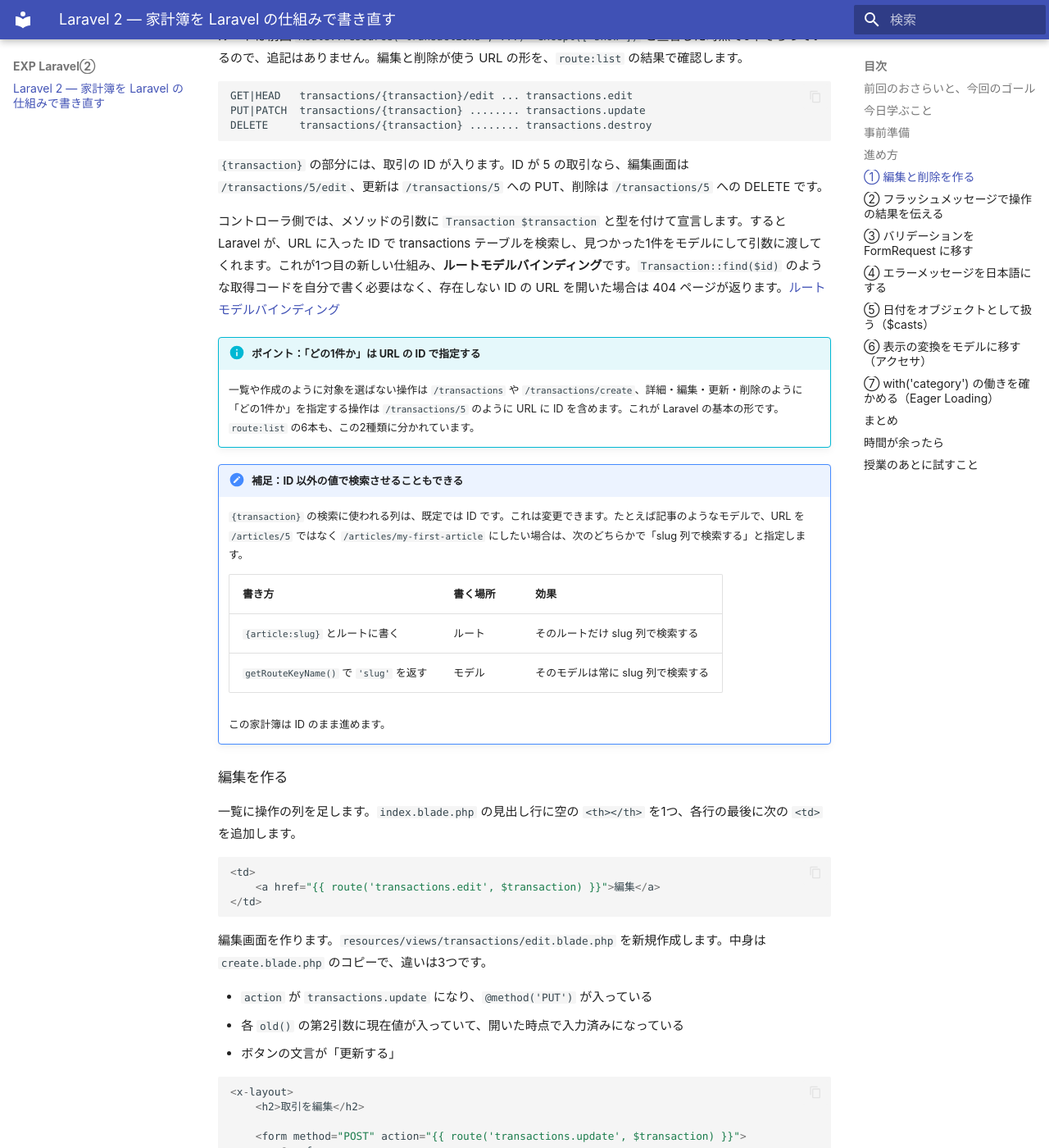
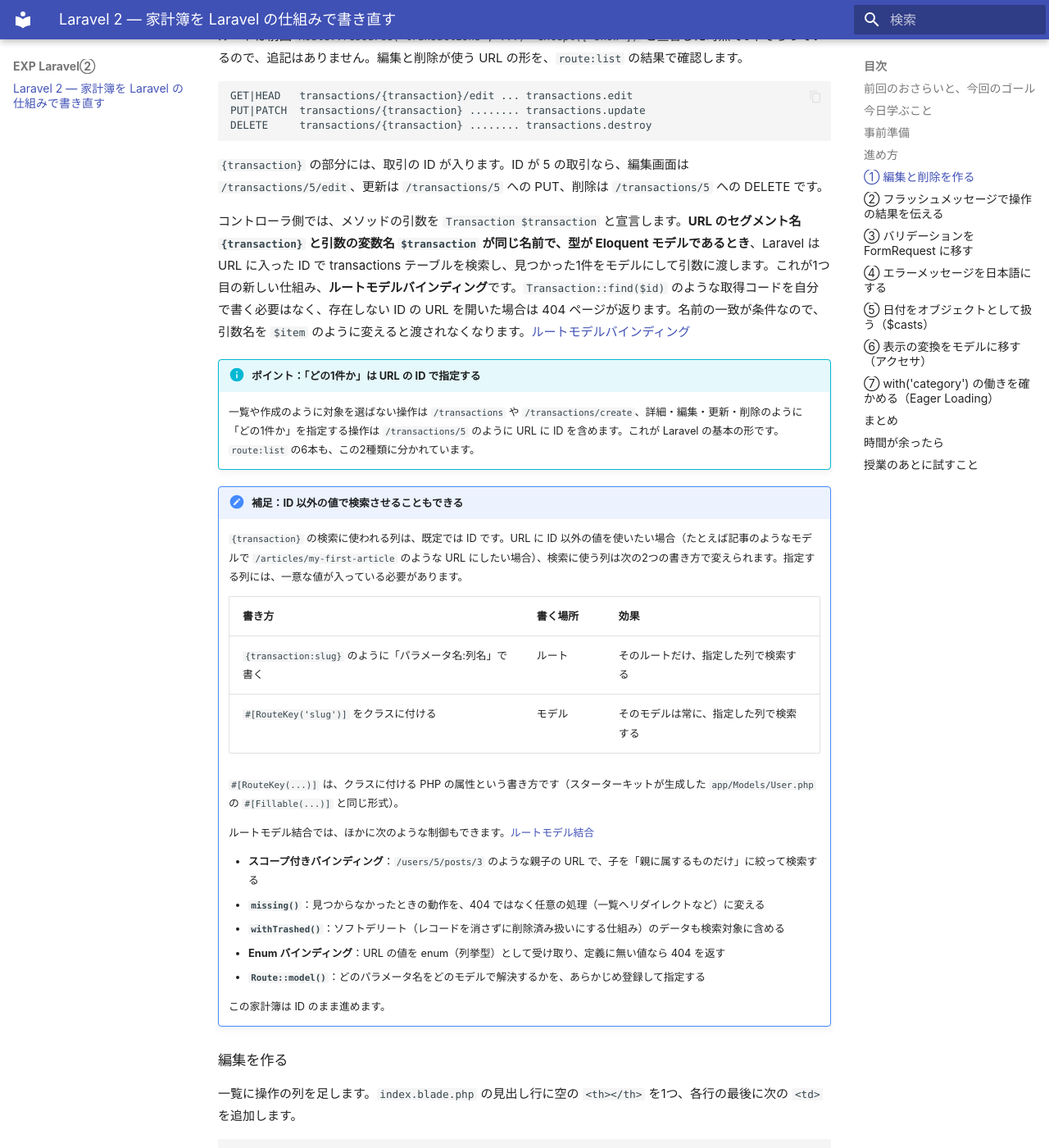
Before and after one commit to abekdwight/gslabo-lesson4, an MkDocs documentation site: the page built from docs/index.md, in a window 1280 px wide and 1400 px high, scrolled down 2199 px. Shown: the whole window at 82% size. Built offline with MkDocs 1.6.1 and Material for MkDocs 9.7.7, drawn with Linux system fonts in a browser that asks for light colours.

Commit message:
correct route model binding conditions and key customization for laravel 13

```diff
--- a/docs/index.md
+++ b/docs/index.md
@@ -94,7 +94,7 @@ DELETE     transactions/{transaction} ........ transactions.destroy
 
 `{transaction}` の部分には、取引の ID が入ります。ID が 5 の取引なら、編集画面は `/transactions/5/edit`、更新は `/transactions/5` への PUT、削除は `/transactions/5` への DELETE です。
 
-コントローラ側では、メソッドの引数に `Transaction $transaction` と型を付けて宣言します。すると Laravel が、URL に入った ID で transactions テーブルを検索し、見つかった1件をモデルにして引数に渡してくれます。これが1つ目の新しい仕組み、**ルートモデルバインディング**です。`Transaction::find($id)` のような取得コードを自分で書く必要はなく、存在しない ID の URL を開いた場合は 404 ページが返ります。[ルートモデルバインディング](https://readouble.com/laravel/13.x/ja/routing.html#route-model-binding)
+コントローラ側では、メソッドの引数を `Transaction $transaction` と宣言します。**URL のセグメント名 `{transaction}` と引数の変数名 `$transaction` が同じ名前で、型が Eloquent モデルであるとき**、Laravel は URL に入った ID で transactions テーブルを検索し、見つかった1件をモデルにして引数に渡します。これが1つ目の新しい仕組み、**ルートモデルバインディング**です。`Transaction::find($id)` のような取得コードを自分で書く必要はなく、存在しない ID の URL を開いた場合は 404 ページが返ります。名前の一致が条件なので、引数名を `$item` のように変えると渡されなくなります。[ルートモデルバインディング](https://readouble.com/laravel/13.x/ja/routing.html#route-model-binding)
 
 !!! info "ポイント：「どの1件か」は URL の ID で指定する"
 
@@ -102,12 +102,22 @@ DELETE     transactions/{transaction} ........ transactions.destroy
 
 !!! note "補足：ID 以外の値で検索させることもできる"
 
-    `{transaction}` の検索に使われる列は、既定では ID です。これは変更できます。たとえば記事のようなモデルで、URL を `/articles/5` ではなく `/articles/my-first-article` にしたい場合は、次のどちらかで「slug 列で検索する」と指定します。
+    `{transaction}` の検索に使われる列は、既定では ID です。URL に ID 以外の値を使いたい場合（たとえば記事のようなモデルで `/articles/my-first-article` のような URL にしたい場合）、検索に使う列は次の2つの書き方で変えられます。指定する列には、一意な値が入っている必要があります。
 
     | 書き方 | 書く場所 | 効果 |
     | --- | --- | --- |
-    | `{article:slug}` とルートに書く | ルート | そのルートだけ slug 列で検索する |
-    | `getRouteKeyName()` で `'slug'` を返す | モデル | そのモデルは常に slug 列で検索する |
+    | `{transaction:slug}` のように「パラメータ名:列名」で書く | ルート | そのルートだけ、指定した列で検索する |
+    | `#[RouteKey('slug')]` をクラスに付ける | モデル | そのモデルは常に、指定した列で検索する |
+
+    `#[RouteKey(...)]` は、クラスに付ける PHP の属性という書き方です（スターターキットが生成した `app/Models/User.php` の `#[Fillable(...)]` と同じ形式）。
+
+    ルートモデル結合では、ほかに次のような制御もできます。[ルートモデル結合](https://readouble.com/laravel/13.x/ja/routing.html#route-model-binding)
+
+    - **スコープ付きバインディング**：`/users/5/posts/3` のような親子の URL で、子を「親に属するものだけ」に絞って検索する
+    - **`missing()`**：見つからなかったときの動作を、404 ではなく任意の処理（一覧へリダイレクトなど）に変える
+    - **`withTrashed()`**：ソフトデリート（レコードを消さずに削除済み扱いにする仕組み）のデータも検索対象に含める
+    - **Enum バインディング**：URL の値を enum（列挙型）として受け取り、定義に無い値なら 404 を返す
+    - **`Route::model()`**：どのパラメータ名をどのモデルで解決するかを、あらかじめ登録して指定する
 
     この家計簿は ID のまま進めます。
 
```
